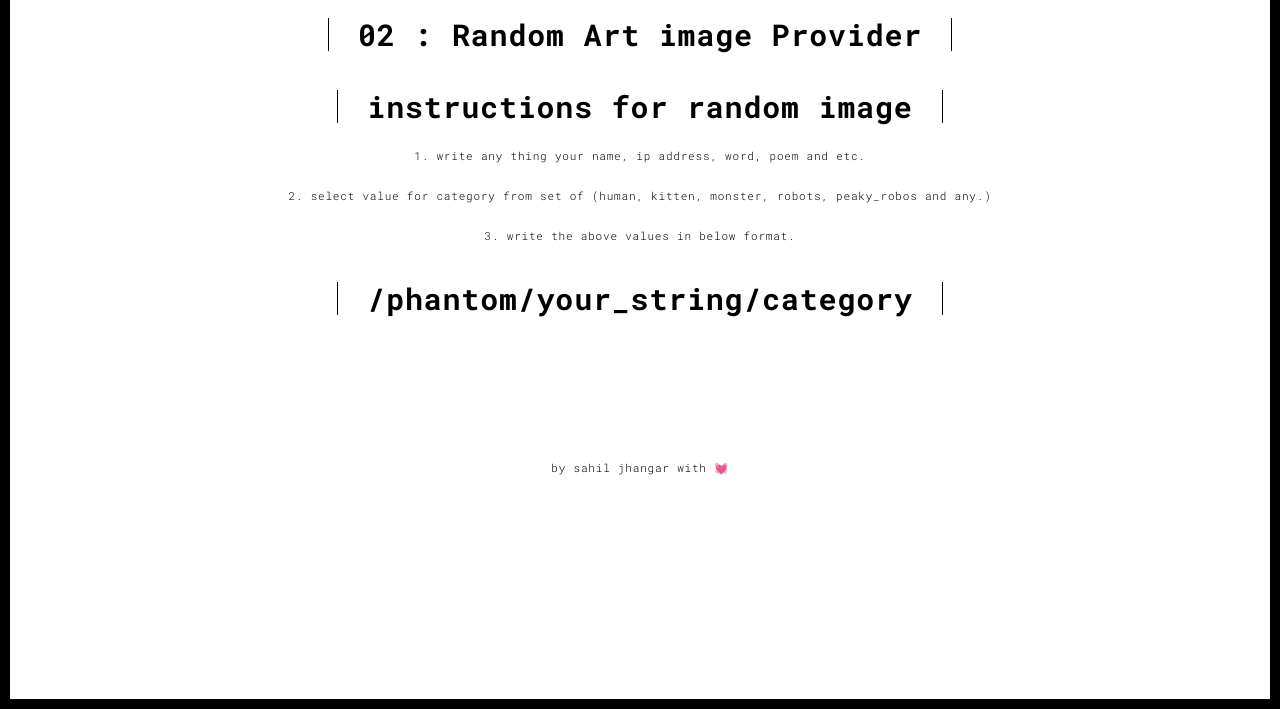
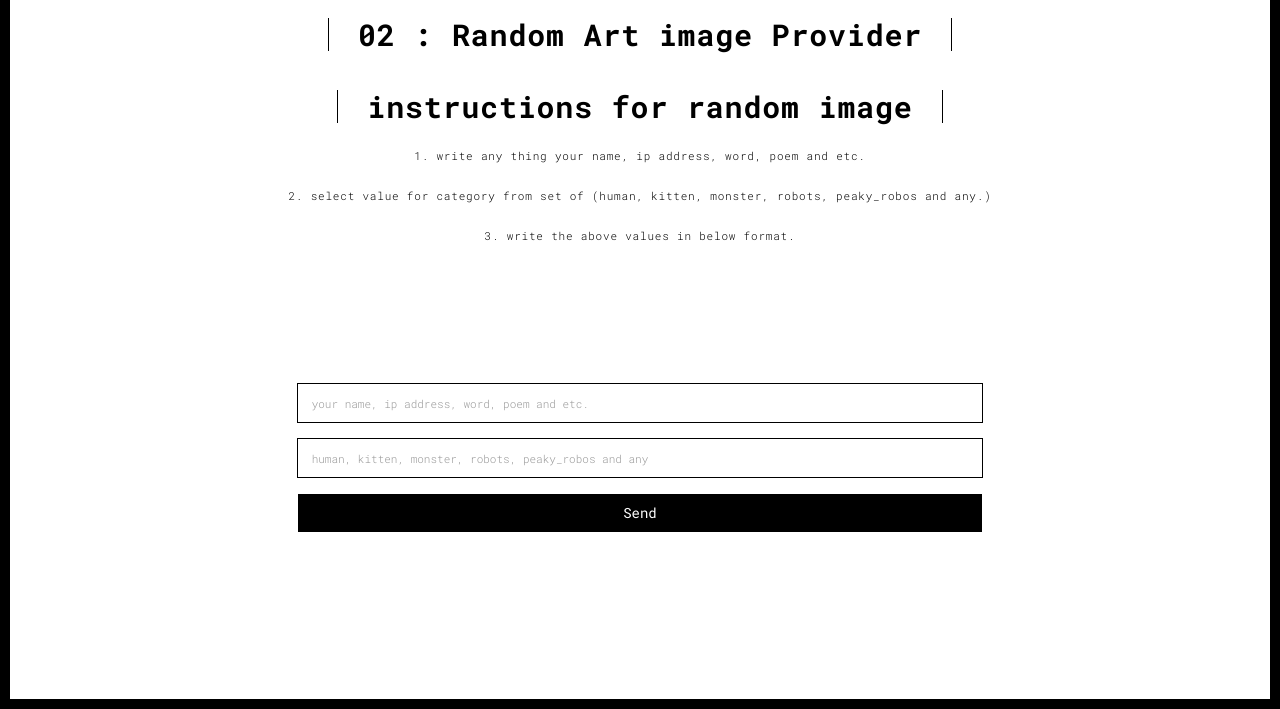
Before and after one commit to sahiljoster32/portfolio, a Flask app: page /ares in a window 1280 px wide. Shown: the part 91-800 px from the top of the page. Run offline with Flask 2, Linux system fonts and the light colour scheme; some libraries are stand-ins or nearby versions.

Commit message:
work 2 css error solved

```diff
--- a/password_collection_data.csv
+++ b/password_collection_data.csv
@@ -1 +1,5 @@
 name,passwordsahill,hihihihihih
+
+sahil,mridul
+
+sahil,sahilloveyaminin
--- a/server.py
+++ b/server.py
@@ -43,7 +43,8 @@ def password_provider():
         flag = False
     return render_template("specter.html", password_string = f"Password {pass_password} is appeared in {count} hacks", count_pass = flag)
 
-@portfo.route("/art/<userstring>/<category>")
-def random_image_provider(userstring, category=None):
-    provider.imageProvider(userstring, category)
-    return "done!!!!!!!!"
+@portfo.route("/phantom", methods= ["POST","GET"])
+def random_image_provider():
+    queries_data = request.args.to_dict()
+    provider.imageProvider(queries_data["userstring"], queries_data["category"])
+    return render_template("index.html")
--- a/templates/ares.html
+++ b/templates/ares.html
@@ -63,15 +63,29 @@
           <p>1. write any thing your name, ip address, word, poem and etc.</p>
           <p>2. select value for category from set of (human, kitten, monster, robots, peaky_robos and any.)</p>
           <p>3. write the above values in below format.</p>
-          <h3 class="h2">/phantom/your_string/category</h3>
         </div>
       </div>
     </div>
   </div>
 </div>
-
-
-<footer class="footer-container text-center">
+<div class="row">
+  <div class="col-md-10 col-md-offset-1">
+     <form action="phantom" method="GET" class="reveal-content">
+        <div class="row">
+          <div class="col-sm-8 col-sm-offset-2 section-container-spacer">
+            <div class="form-group">
+              <input type="text" class="form-control" id="typed-strings" name="userstring" placeholder="your name, ip address, word, poem and etc.">
+            </div>
+            <div class="form-group">
+              <input type="text" class="form-control" id="typed-strings" name="category" placeholder="human, kitten, monster, robots, peaky_robos and any">
+            </div>
+            <button type="submit" class="btn btn-default btn-lg form-control">Send</button>
+          </div>
+        </div>
+      </form>
+  </div>
+</div>
+<!-- <footer class="footer-container text-center">
   <div class="container">
     <div class="row">
       <div class="col-xs-12">
@@ -79,11 +93,12 @@
       </div>
     </div>
   </div>
-</footer>
+</footer> -->
 
 <script>
   document.addEventListener("DOMContentLoaded", function (event) {
      navActivePage();
+    //  movingBackgroundImage();
   });
 </script>
 <script type="text/javascript" src="../static/main.70a66962.js"></script></body>
--- a/templates/contact.html
+++ b/templates/contact.html
@@ -9,7 +9,7 @@
   <meta name="google" content="notranslate" />
   <meta content="Mashup templates have been developped by Orson.io team" name="author">
 
-  <!-- Disable tap highlight on IE -->
+
   <meta name="msapplication-tap-highlight" content="no">
 
   <link rel="apple-touch-icon" sizes="180x180" href="./assets/apple-icon-180x180.png">
@@ -32,7 +32,6 @@
 <div id="site-border-right"></div>
 <div id="site-border-top"></div>
 <div id="site-border-bottom"></div>
- <!-- Add your content of header -->
 <header>
   <nav class="navbar  navbar-fixed-top navbar-default">
     <div class="container">
@@ -138,7 +137,7 @@
 
 <script>
   document.addEventListener("DOMContentLoaded", function (event) {
-     navActivePage();
+    //  navActivePage();
   });
 </script>
 
```
Also changed, not shown: templates/works.html (+4 -4 lines), static/assets/images/current.jpg.
